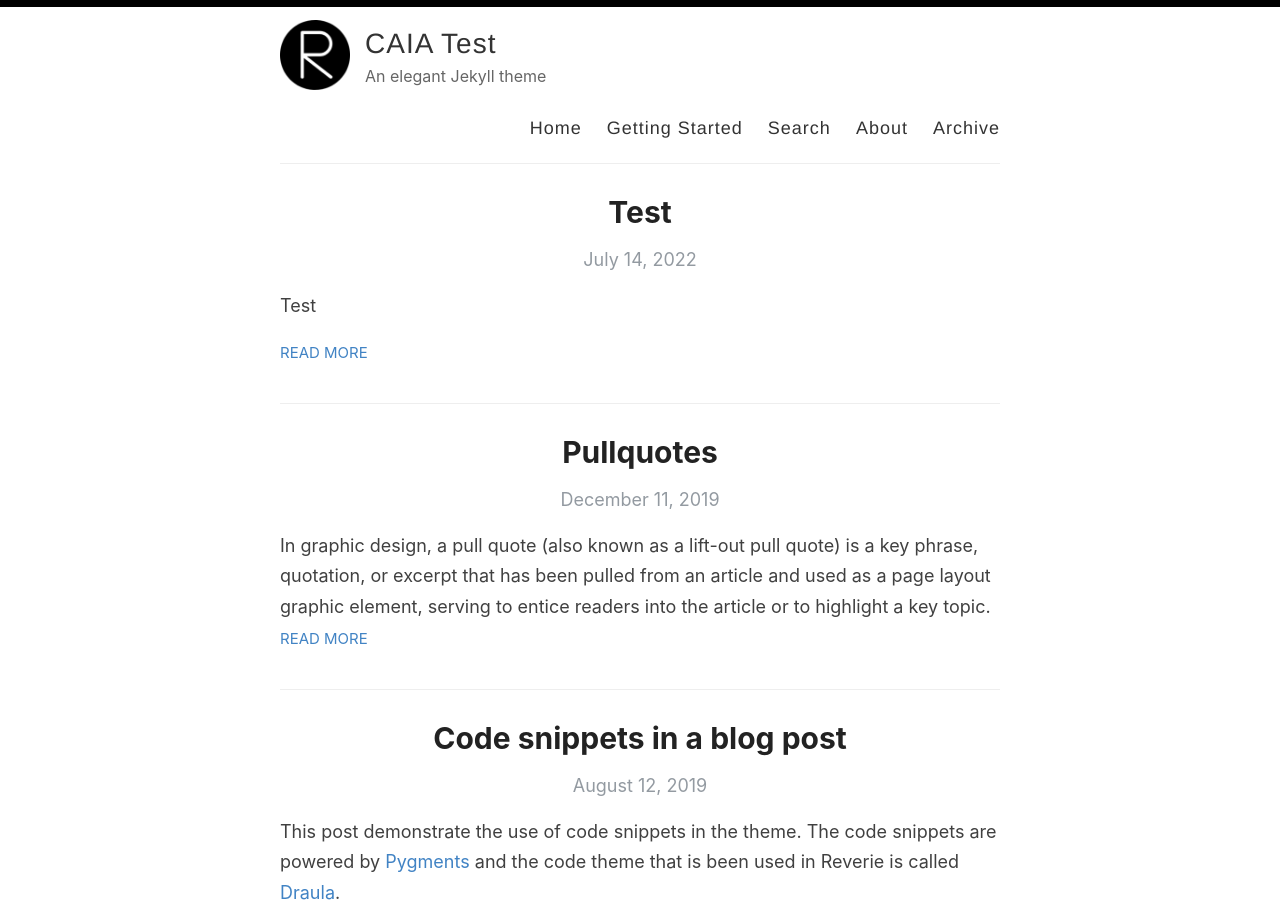
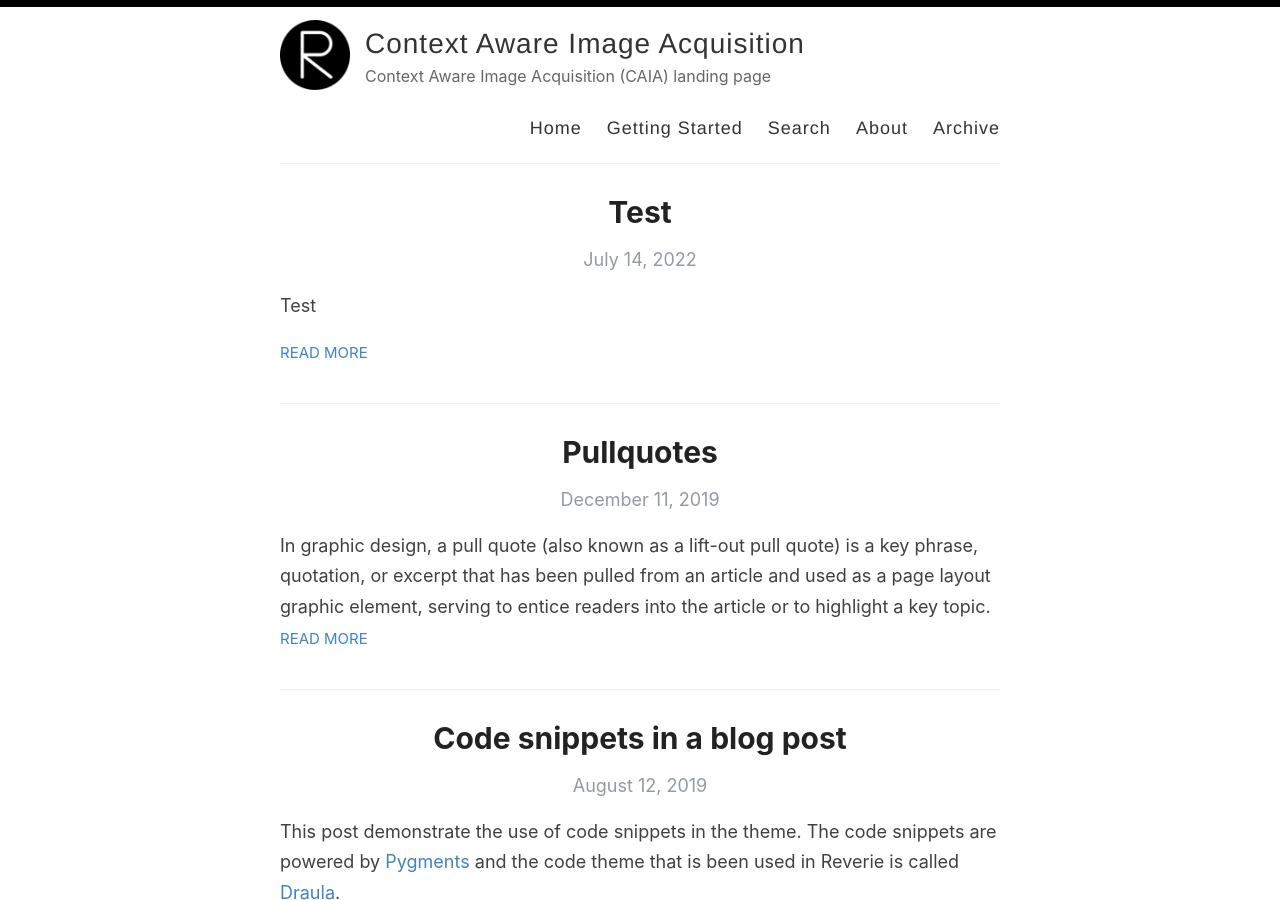
Before and after one commit to Design-Computation-RWTH/Design-Computation-RWTH.github.io, a Jekyll site: the page built from index.html, in a window 1280 px wide and 900 px high. Built offline with Jekyll 4.4.1, drawn with Linux system fonts in a browser that asks for light colours; the list of posts is cut into pages by our own code.

Commit message:
Update _config.yml

```diff
--- a/_config.yml
+++ b/_config.yml
@@ -3,13 +3,13 @@
 #
 
 # Name of your site (displayed in the header)
-name: CAIA Test
+name: Context Aware Image Acquisition
 
 # Name of the author
 author: Oliver Schulz
 
 # Short bio or description (displayed in the header)
-description: An elegant Jekyll theme
+description: Context Aware Image Acquisition (CAIA) landing page
 
 # URL of your avatar or profile pic (you could use your GitHub profile pic)
 avatar: /images/reverie.png
```
